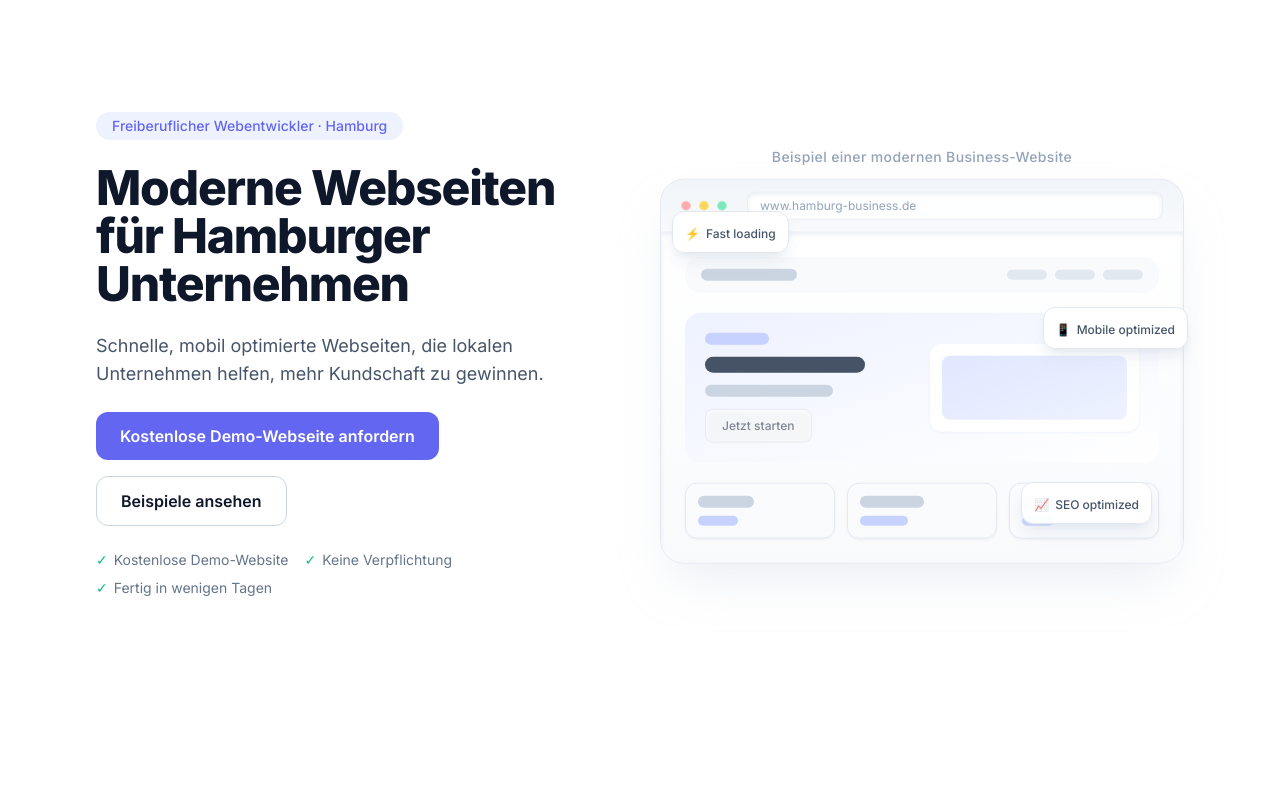
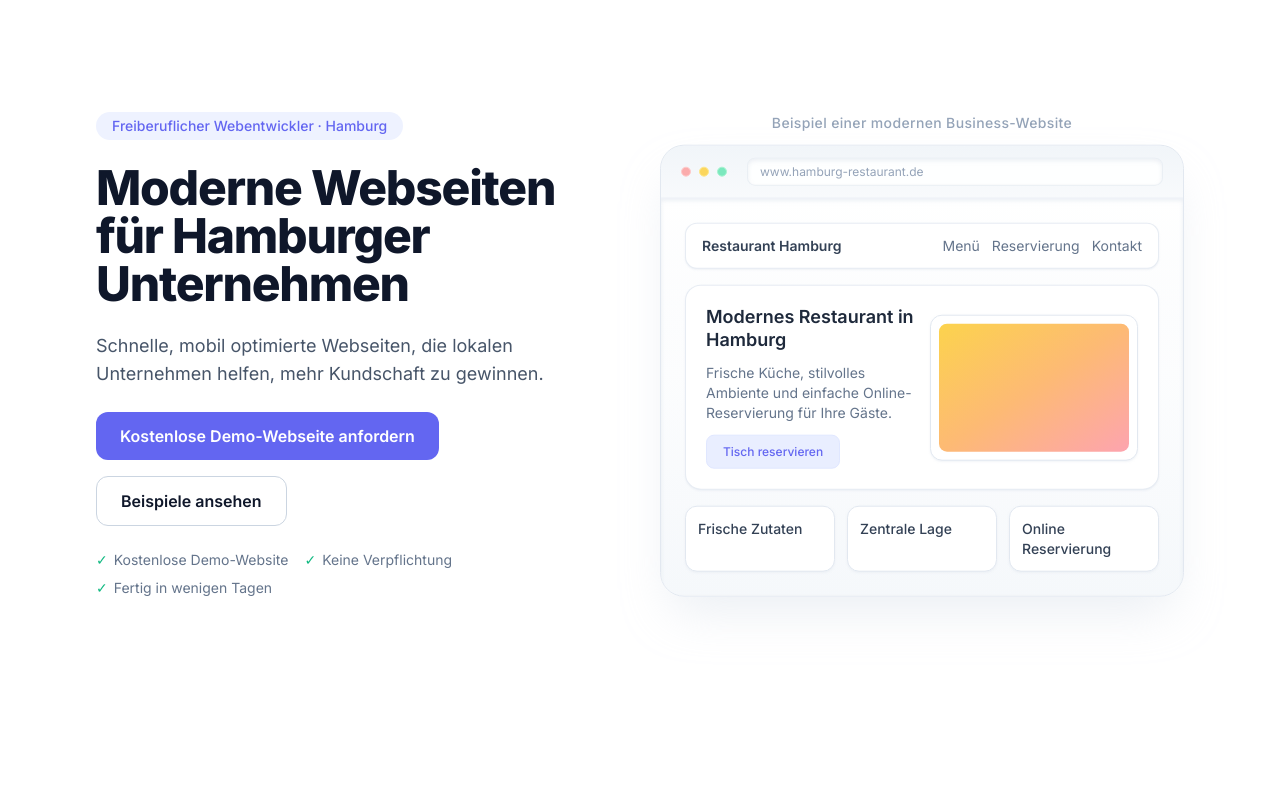
Before and after one commit to VonBismark1871/Hamburg-Website, a Next.js app: page / in a window 1280 px wide. Shown: the top 795 px of the page. Built offline with nearby package versions, Linux system fonts and the light colour scheme.

Commit message:
Refactor hero mockup into realistic website preview

```diff
--- a/components/Hero.jsx
+++ b/components/Hero.jsx
@@ -89,7 +89,7 @@ export default function Hero() {
           initial={{ opacity: 0, y: 16 }}
           animate={{ opacity: 1, y: 0 }}
           transition={{ duration: 0.7, delay: 0.2 }}
-          className="relative mx-auto w-full max-w-xl"
+          className="mx-auto w-full max-w-2xl"
         >
           <p className="mb-3 text-center text-xs font-medium tracking-wide text-slate-400 sm:text-sm">
             Beispiel einer modernen Business-Website
@@ -105,85 +105,49 @@ export default function Hero() {
               <span className="h-2.5 w-2.5 rounded-full border border-amber-200 bg-amber-300/90" />
               <span className="h-2.5 w-2.5 rounded-full border border-emerald-200 bg-emerald-300/90" />
               <div className="ml-3 flex h-7 flex-1 items-center rounded-lg border border-slate-200/70 bg-white/90 px-3 text-xs text-slate-400 shadow-inner shadow-slate-200/70">
-                www.hamburg-business.de
+                www.hamburg-restaurant.de
               </div>
             </div>
 
-            <div className="space-y-5 bg-gradient-to-b from-white to-slate-50 p-5 shadow-inner shadow-slate-200/70 sm:p-6">
-              <div className="flex items-center justify-between rounded-2xl bg-slate-50 px-4 py-3">
-                <div className="h-3 w-24 rounded-full bg-slate-300" />
-                <div className="flex gap-2">
-                  <div className="h-2.5 w-10 rounded-full bg-slate-200" />
-                  <div className="h-2.5 w-10 rounded-full bg-slate-200" />
-                  <div className="h-2.5 w-10 rounded-full bg-slate-200" />
+            <div className="space-y-4 bg-gradient-to-b from-white via-slate-50/50 to-slate-100/40 p-5 shadow-inner shadow-slate-200/70 sm:p-6">
+              <div className="flex items-center justify-between rounded-xl border border-slate-200/80 bg-white px-4 py-3 text-xs text-slate-600 shadow-sm shadow-slate-200/60 sm:text-sm">
+                <span className="font-semibold text-slate-700">Restaurant Hamburg</span>
+                <div className="flex items-center gap-3 text-slate-500">
+                  <span>Menü</span>
+                  <span>Reservierung</span>
+                  <span>Kontakt</span>
                 </div>
               </div>
 
-              <div className="grid gap-4 rounded-2xl bg-gradient-to-br from-indigo-50 to-white p-5 sm:grid-cols-2 sm:items-center">
+              <div className="grid gap-4 rounded-2xl border border-slate-200/80 bg-white p-5 shadow-sm shadow-slate-200/60 sm:grid-cols-2 sm:items-center">
                 <div className="space-y-3">
-                  <div className="h-3 w-16 rounded-full bg-indigo-200" />
-                  <div className="h-4 w-40 rounded-full bg-slate-700/90" />
-                  <div className="h-3 w-32 rounded-full bg-slate-300" />
-                  <div className="inline-flex cursor-default rounded-lg border border-slate-200 bg-slate-100/90 px-4 py-2 text-xs font-medium text-slate-500 opacity-85 shadow-inner shadow-white/80 saturate-50">
-                    Jetzt starten
+                  <p className="text-lg font-semibold leading-tight text-slate-800">
+                    Modernes Restaurant in Hamburg
+                  </p>
+                  <p className="text-sm text-slate-500">
+                    Frische Küche, stilvolles Ambiente und einfache Online-Reservierung für Ihre Gäste.
+                  </p>
+                  <div className="inline-flex cursor-default rounded-lg border border-indigo-100 bg-indigo-100/70 px-4 py-2 text-xs font-medium text-indigo-500">
+                    Tisch reservieren
                   </div>
                 </div>
-                <div className="rounded-xl bg-white p-3 shadow-sm shadow-indigo-100/50">
-                  <div className="h-16 rounded-lg bg-gradient-to-br from-indigo-100 to-indigo-50" />
+                <div className="rounded-xl border border-slate-200 bg-white p-2 shadow-sm shadow-slate-200/50">
+                  <div className="h-32 rounded-lg bg-gradient-to-br from-amber-300 via-orange-300 to-rose-300" />
                 </div>
               </div>
 
               <div className="grid gap-3 sm:grid-cols-3">
-                <div className="rounded-xl border border-slate-200 p-3 shadow-sm shadow-slate-200/50">
-                  <div className="mb-2 h-3 w-14 rounded-full bg-slate-300" />
-                  <div className="h-2.5 w-10 rounded-full bg-indigo-200" />
+                <div className="rounded-xl border border-slate-200 bg-white p-3 shadow-sm shadow-slate-200/50">
+                  <p className="text-sm font-medium text-slate-700">Frische Zutaten</p>
                 </div>
-                <div className="rounded-xl border border-slate-200 p-3 shadow-sm shadow-slate-200/50">
-                  <div className="mb-2 h-3 w-16 rounded-full bg-slate-300" />
-                  <div className="h-2.5 w-12 rounded-full bg-indigo-200" />
+                <div className="rounded-xl border border-slate-200 bg-white p-3 shadow-sm shadow-slate-200/50">
+                  <p className="text-sm font-medium text-slate-700">Zentrale Lage</p>
                 </div>
-                <div className="rounded-xl border border-slate-200 p-3 shadow-sm shadow-slate-200/50">
-                  <div className="mb-2 h-3 w-12 rounded-full bg-slate-300" />
-                  <div className="h-2.5 w-8 rounded-full bg-indigo-200" />
+                <div className="rounded-xl border border-slate-200 bg-white p-3 shadow-sm shadow-slate-200/50">
+                  <p className="text-sm font-medium text-slate-700">Online Reservierung</p>
                 </div>
               </div>
             </div>
-          </motion.div>
-
-          <motion.div
-            initial={{ opacity: 0, y: 8 }}
-            animate={{ opacity: 1, y: 0 }}
-            transition={{ duration: 0.5, delay: 0.45 }}
-            className="pointer-events-none absolute left-3 top-16 hidden rounded-xl border border-slate-200 bg-white/95 px-3 py-2 shadow-lg shadow-slate-300/40 sm:block"
-          >
-            <p className="inline-flex items-center gap-1.5 text-xs font-medium text-slate-600">
-              <span>⚡</span>
-              <span>Fast loading</span>
-            </p>
-          </motion.div>
-
-          <motion.div
-            initial={{ opacity: 0, y: 8 }}
-            animate={{ opacity: 1, y: 0 }}
-            transition={{ duration: 0.5, delay: 0.55 }}
-            className="pointer-events-none absolute -right-1 top-40 hidden rounded-xl border border-slate-200 bg-white/95 px-3 py-2 shadow-lg shadow-slate-300/40 sm:block"
-          >
-            <p className="inline-flex items-center gap-1.5 text-xs font-medium text-slate-600">
-              <span>📱</span>
-              <span>Mobile optimized</span>
-            </p>
-          </motion.div>
-
-          <motion.div
-            initial={{ opacity: 0, y: 8 }}
-            animate={{ opacity: 1, y: 0 }}
-            transition={{ duration: 0.5, delay: 0.6 }}
-            className="pointer-events-none absolute right-8 bottom-10 hidden rounded-xl border border-slate-200 bg-white/95 px-3 py-2 shadow-lg shadow-slate-300/40 sm:block"
-          >
-            <p className="inline-flex items-center gap-1.5 text-xs font-medium text-slate-600">
-              <span>📈</span>
-              <span>SEO optimized</span>
-            </p>
           </motion.div>
         </motion.div>
       </div>
```
